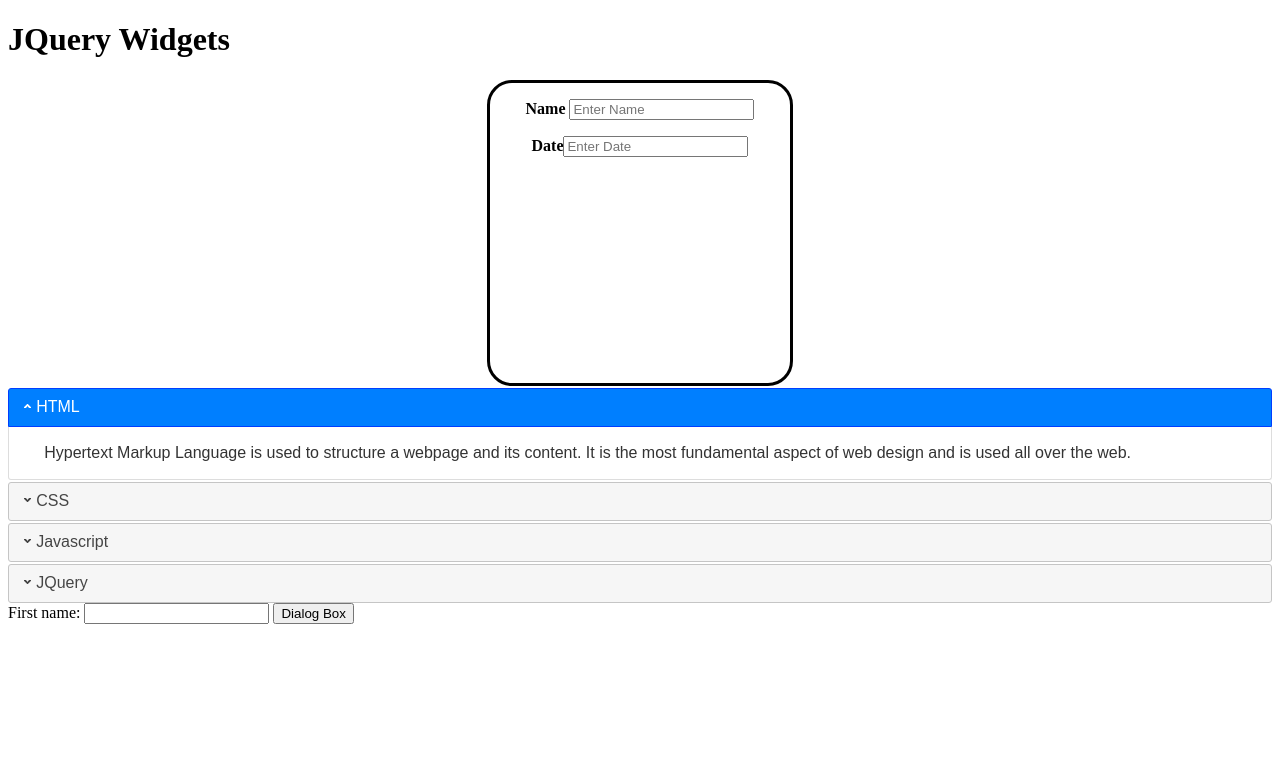
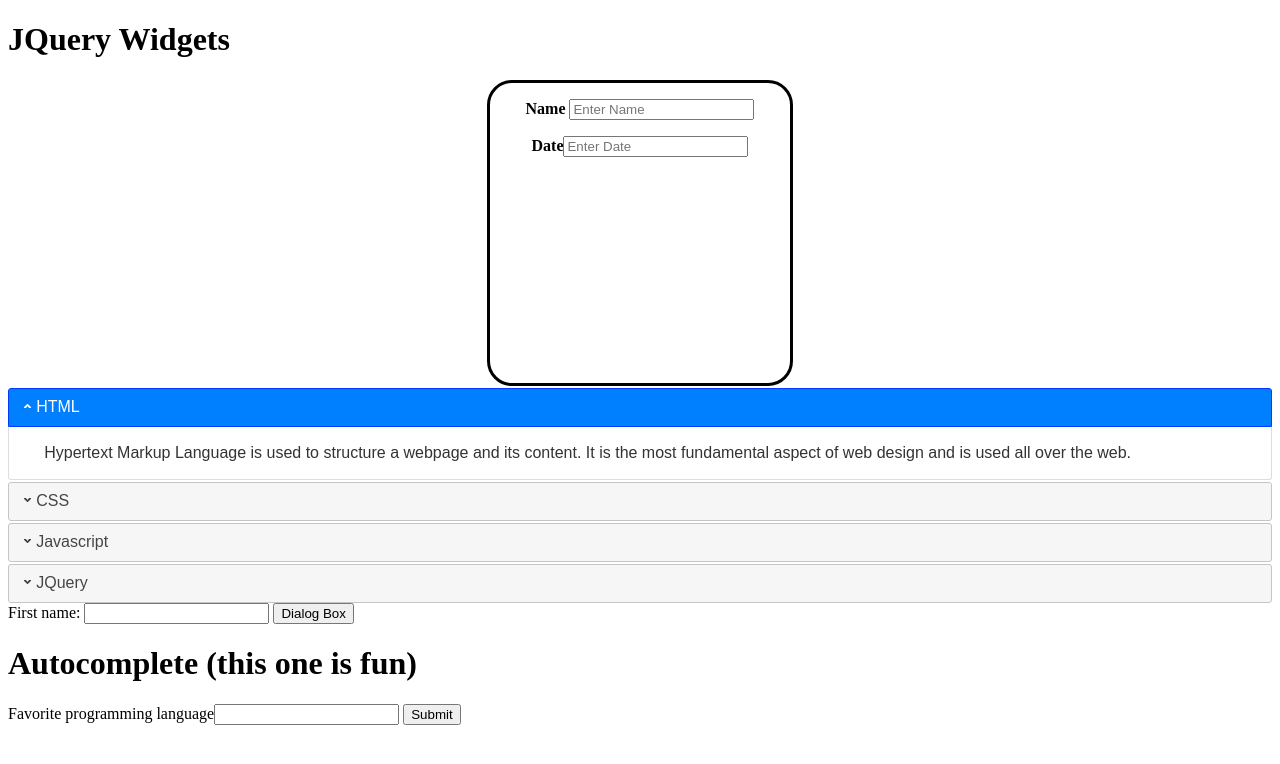
Before and after one commit to ryxnseamxn/jQuery, a plain HTML site: page jQueryUI/jqui.html in a window 1280 px wide. Drawn offline with Linux system fonts and the light colour scheme.

Commit message:
autocomplete: true

```diff
--- a/jQueryUI/jqui.html
+++ b/jQueryUI/jqui.html
@@ -53,6 +53,11 @@
     <div id="dialog" title="title for the div with no hot dog">
         This is a div(with no hot dog)
     </div>
+    <h1>Autocomplete (this one is fun)</h1>
+    <div>
+        Favorite programming language<input type="text" id="input">
+        <button id="btn2">Submit</button>
+    </div>
 </body>
 <script src="../jQuery/jquery-3.7.1.js" type="text/javascript"></script>
 <script src="../jQuery/jquery-ui-1.13.2/jquery-ui.js" type="text/javascript"></script>
--- a/jQueryUI/jqui.js
+++ b/jQueryUI/jqui.js
@@ -1,3 +1,5 @@
+let language = ["HTML", "CSS", "Javascript", "php" ,"python", "java", "go", "swift", "kotlin", "C", "C++", "C#", "Perl", "Fortran", "Ruby", "Rust"]
+
 $("document").ready(function(){
 $("#date").datepicker({
     showOtherMonths: true,
@@ -18,7 +20,6 @@ $("#tool").tooltip({
 $("#div2").accordion({
     collapsible: true,
     icons:{header: "ui-icon-caret-1-s", activeHeader: "ui-icon-caret-1-n"},
-    event: "mouseover"
 });
 $("#btn1").click(function(){
     $("#dialog").dialog("open");
@@ -31,4 +32,5 @@ $("#dialog").dialog({
     modal: true,
     autoOpen: false
 })
+$("#input").autocomplete({source: language},{ autoFocus: true})
 })
```
